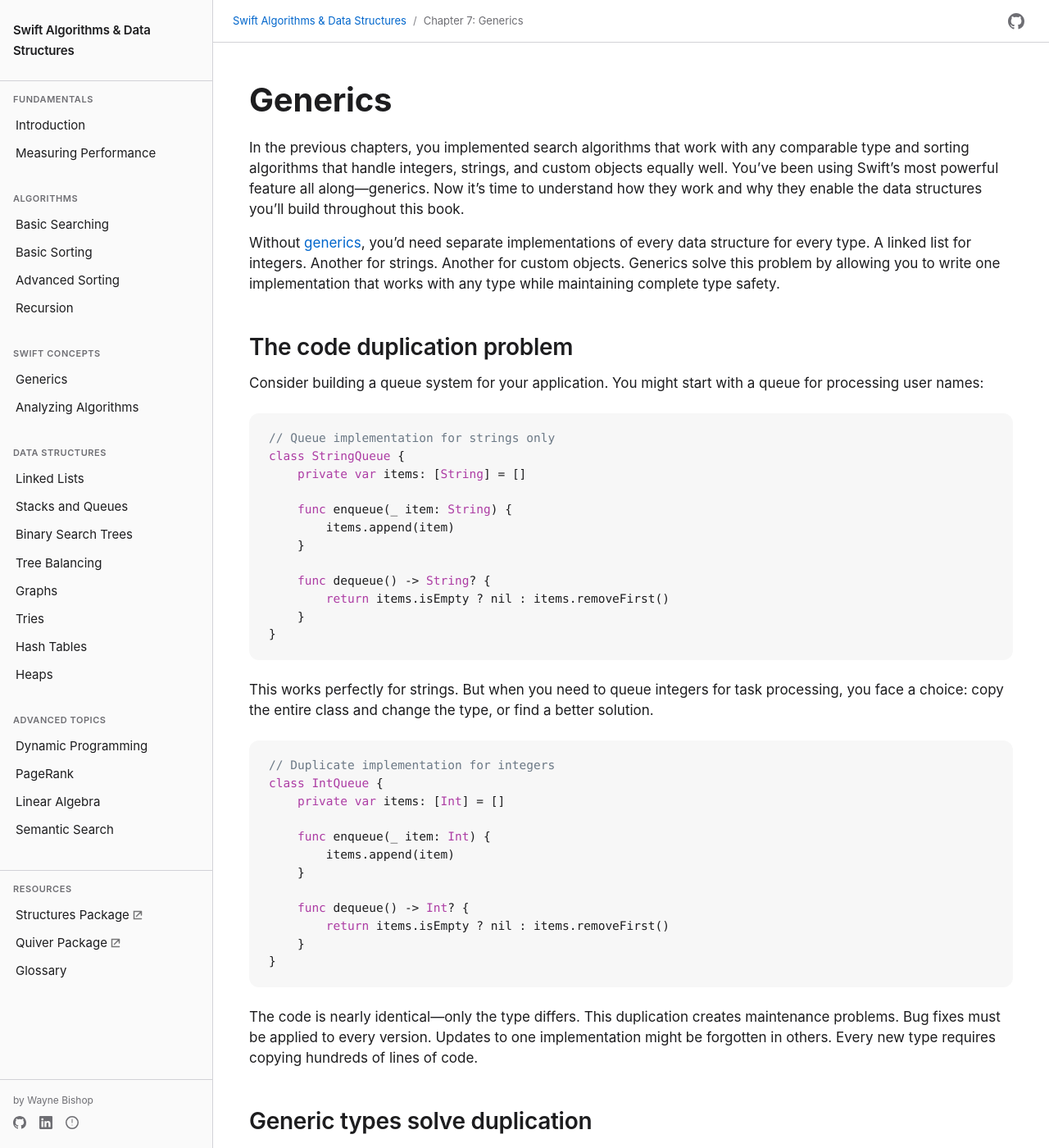
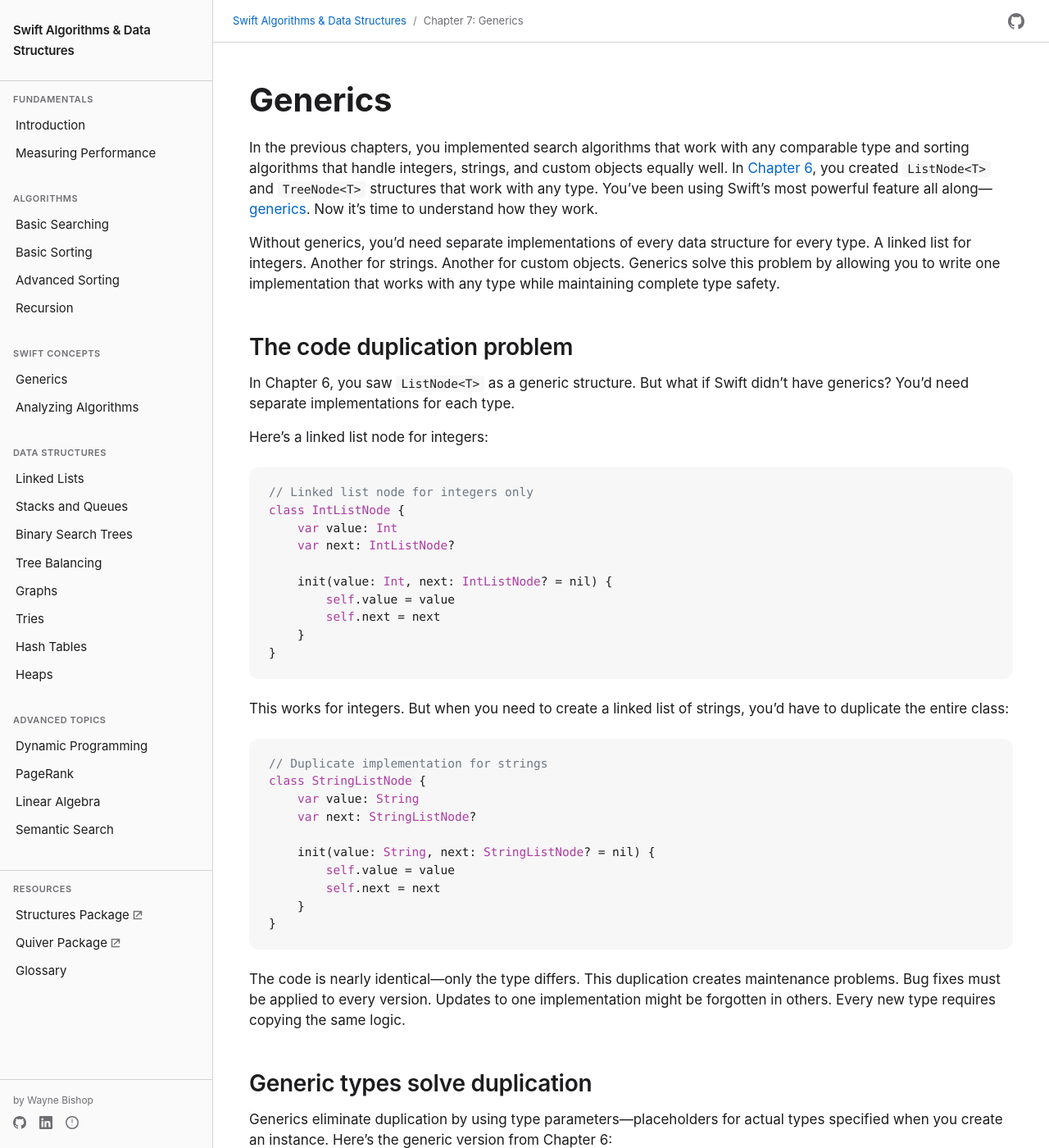
Before and after one commit to waynewbishop/swift-algorithms, a Jekyll site: the page built from 07-generics.md, in a window 1280 px wide and 1400 px high. Shown: the whole window at 82% size. Built offline with Jekyll 4.4.1, drawn with Linux system fonts in a browser that asks for light colours; some of the changed text lies outside the part shown.

Commit message:
Fix Chapter 7: Remove Queue example (not yet introduced)
- Replaced Queue<Element> with ListNode<T> from Chapter 6
- Now uses only concepts from chapters 1-6
- IntListNode vs StringListNode shows duplication problem
- ListNode<T> from Chapter 6 shows generic solution
- All other examples from chapters 3-5 (search, sort algorithms)
- TreeNode<T> from Chapter 6 for recursive generics
- 407 lines (consistent with preceding chapters)

````diff
--- a/07-generics.md
+++ b/07-generics.md
@@ -10,79 +10,74 @@ description: "Build type-safe, reusable code with Swift generics"
 
 # Generics
 
-In the previous chapters, you implemented search algorithms that work with any comparable type and sorting algorithms that handle integers, strings, and custom objects equally well. You've been using Swift's most powerful feature all along—generics. Now it's time to understand how they work and why they enable the data structures you'll build throughout this book.
+In the previous chapters, you implemented search algorithms that work with any comparable type and sorting algorithms that handle integers, strings, and custom objects equally well. In [Chapter 6](06-recursion.md), you created `ListNode<T>` and `TreeNode<T>` structures that work with any type. You've been using Swift's most powerful feature all along—[generics](glossary#generic). Now it's time to understand how they work.
 
-Without [generics](glossary#generic), you'd need separate implementations of every data structure for every type. A linked list for integers. Another for strings. Another for custom objects. Generics solve this problem by allowing you to write one implementation that works with any type while maintaining complete type safety.
+Without generics, you'd need separate implementations of every data structure for every type. A linked list for integers. Another for strings. Another for custom objects. Generics solve this problem by allowing you to write one implementation that works with any type while maintaining complete type safety.
 
 ## The code duplication problem
 
-Consider building a queue system for your application. You might start with a queue for processing user names:
+In Chapter 6, you saw `ListNode<T>` as a generic structure. But what if Swift didn't have generics? You'd need separate implementations for each type.
+
+Here's a linked list node for integers:
 
 ```swift
-// Queue implementation for strings only
-class StringQueue {
-    private var items: [String] = []
+// Linked list node for integers only
+class IntListNode {
+    var value: Int
+    var next: IntListNode?
 
-    func enqueue(_ item: String) {
-        items.append(item)
-    }
-
-    func dequeue() -> String? {
-        return items.isEmpty ? nil : items.removeFirst()
+    init(value: Int, next: IntListNode? = nil) {
+        self.value = value
+        self.next = next
     }
 }
 ```
 
-This works perfectly for strings. But when you need to queue integers for task processing, you face a choice: copy the entire class and change the type, or find a better solution.
+This works for integers. But when you need to create a linked list of strings, you'd have to duplicate the entire class:
 
 ```swift
-// Duplicate implementation for integers
-class IntQueue {
-    private var items: [Int] = []
+// Duplicate implementation for strings
+class StringListNode {
+    var value: String
+    var next: StringListNode?
 
-    func enqueue(_ item: Int) {
-        items.append(item)
-    }
-
-    func dequeue() -> Int? {
-        return items.isEmpty ? nil : items.removeFirst()
+    init(value: String, next: StringListNode? = nil) {
+        self.value = value
+        self.next = next
     }
 }
 ```
 
-The code is nearly identical—only the type differs. This duplication creates maintenance problems. Bug fixes must be applied to every version. Updates to one implementation might be forgotten in others. Every new type requires copying hundreds of lines of code.
+The code is nearly identical—only the type differs. This duplication creates maintenance problems. Bug fixes must be applied to every version. Updates to one implementation might be forgotten in others. Every new type requires copying the same logic.
 
 ## Generic types solve duplication
 
-Generics eliminate duplication by using type parameters—placeholders for actual types specified when you create an instance:
+Generics eliminate duplication by using type parameters—placeholders for actual types specified when you create an instance. Here's the generic version from Chapter 6:
 
 ```swift
-// Single generic queue implementation works with any type
-class Queue<Element> {
-    private var items: [Element] = []
+// Single generic implementation works with any type
+class ListNode<T> {
+    var value: T
+    var next: ListNode<T>?
 
-    func enqueue(_ item: Element) {
-        items.append(item)
-    }
-
-    func dequeue() -> Element? {
-        return items.isEmpty ? nil : items.removeFirst()
+    init(value: T, next: ListNode<T>? = nil) {
+        self.value = value
+        self.next = next
     }
 }
 
 // Same implementation, different types
-let stringQueue = Queue<String>()
-stringQueue.enqueue("Alice")
-
-let intQueue = Queue<Int>()
-intQueue.enqueue(42)
+let intNode = ListNode(value: 42)
+let stringNode = ListNode(value: "Hello")
 ```
 
-One implementation maintains type safety across all uses. Swift ensures you can't accidentally mix types—trying to enqueue an integer into a string queue produces a compile-time error. You maintain type safety while eliminating duplication.
+One implementation maintains type safety across all uses. Swift ensures you can't accidentally mix types—trying to set an integer node's `next` to a string node produces a compile-time error. You maintain type safety while eliminating duplication.
+
+The `<T>` syntax defines a type parameter—a placeholder that gets replaced with an actual type when you create an instance. When you write `ListNode<Int>`, Swift replaces every `T` with `Int`. When you write `ListNode<String>`, it replaces every `T` with `String`.
 
 ## You've already used generics
 
-Every search and sorting algorithm from previous chapters uses generics. Let's examine what you've been writing:
+Every search and sorting algorithm from previous chapters uses generics. Let's examine what you've been writing.
 
 ### Generic search from Chapter 3
 
@@ -130,7 +125,7 @@ extension Array where Element: Comparable {
 ["dog", "cat", "bird"].bubbleSort()  // ["bird", "cat", "dog"]
 ```
 
-The `where Element: Comparable` clause constrains the generic `Element` type to types that support comparison operators. This allows using `>` and `<` in the sorting logic.
+The `where Element: Comparable` clause constrains the generic `Element` type to types that support comparison operators. This allows using `>` in the sorting logic.
 
 ## Type parameter naming
 
@@ -138,9 +133,9 @@ Generic types use angle brackets to define type parameters. While `T` is common,
 
 ```swift
 // All equivalent - T is not a keyword
-struct Container<T> { var item: T }
-struct Container<Element> { var item: Element }
-struct Container<Value> { var item: Value }
+class ListNode<T> { var value: T }
+class ListNode<Element> { var value: Element }
+class ListNode<Value> { var value: Value }
 ```
 
 Swift's standard library uses descriptive names:
@@ -148,10 +143,15 @@ Swift's standard library uses descriptive names:
 - `Dictionary<Key, Value>` - key-value pairs use descriptive names
 - `Optional<Wrapped>` - the wrapped value inside an Optional
 
-For this book's data structures:
-- Use `Element` for collections (linked lists, stacks, queues)
-- Use `T` for simple generic types
-- Use descriptive names when clarity matters (Key, Value)
+**Common naming conventions:**
+
+| Convention | Usage | Example |
+|------------|-------|---------|
+| `T` | Single generic parameter | `class ListNode<T>` |
+| `Element` | Collection types | `Array<Element>` |
+| `Key`, `Value` | Dictionary-like types | `Dictionary<Key, Value>` |
+
+For the data structures you'll build in upcoming chapters, use `Element` for collections and `T` for simple generic types.
 
 ## Protocol constraints
 
@@ -172,6 +172,8 @@ func areEqual<T: Equatable>(_ first: T, _ second: T) -> Bool {
     return first == second
 }
 ```
+
+The constraint `T: Equatable` means "T can be any type, as long as it conforms to the Equatable protocol."
 
 ### Equatable protocol
 
@@ -223,7 +225,7 @@ Types conforming to Comparable automatically conform to Equatable, since orderin
 
 ### Hashable protocol
 
-[Hashable](glossary#hashable) enables types to be used in Sets and as Dictionary keys. You'll use this extensively in Chapter 14 (Hash Tables) and Chapter 12 (Graphs):
+[Hashable](glossary#hashable) enables types to be used in Sets and as Dictionary keys. While you haven't built hash tables yet, you can use Swift's built-in Set and Dictionary types:
 
 ```swift
 // Generic function requiring Hashable for Set usage
@@ -243,7 +245,7 @@ func removeDuplicates<T: Hashable>(_ array: [T]) -> [T] {
 removeDuplicates([1, 2, 2, 3, 1, 4])  // [1, 2, 3, 4]
 ```
 
-Types conforming to Hashable automatically conform to Equatable.
+Types conforming to Hashable automatically conform to Equatable. You'll learn how hash tables work in Chapter 14.
 
 ## Where clauses for conditional functionality
 
@@ -269,7 +271,7 @@ extension Array where Element: Comparable {
 [1, 3, 2, 4].isSorted()  // false
 ```
 
-You can specify multiple constraints:
+You can specify multiple constraints using the `&` operator:
 
 ```swift
 // Extension requiring both Comparable and Hashable
@@ -283,9 +285,9 @@ extension Array where Element: Comparable & Hashable {
 [3, 1, 2, 1, 3, 2].sortedUnique()  // [1, 2, 3]
 ```
 
-## Building generic data structures
+## Understanding recursive generic types
 
-Generic types become essential when building recursive data structures. In Chapter 6, you saw why linked lists and trees require classes rather than structs:
+In Chapter 6, you learned why recursive data structures require classes rather than structs. Let's examine how generics work with recursive types:
 
 ```swift
 // Generic linked list node from Chapter 6
@@ -298,43 +300,41 @@ class ListNode<T> {
         self.next = next
     }
 }
-
-// Works with any type
-let intList = ListNode(value: 1, next: ListNode(value: 2))
-let stringList = ListNode(value: "first", next: ListNode(value: "second"))
 ```
 
-The `<T>` parameter makes this node work with any type. When you create `ListNode<Int>`, Swift generates specialized code for integers. When you create `ListNode<String>`, it generates specialized code for strings—all from one generic definition.
+Notice how the generic parameter flows through the entire structure. `ListNode<T>` contains a property of type `ListNode<T>?`. When you create `ListNode<Int>`, Swift generates specialized code where both `value` is `Int` and `next` is `ListNode<Int>?`. The type safety extends through the entire recursive structure.
 
 ### Generic tree nodes
+
+The same principle applies to tree structures from Chapter 6:
 
 ```swift
 // Generic binary tree node from Chapter 6
 class TreeNode<T> {
-    var value: T
+    var value: T?
     var left: TreeNode<T>?
     var right: TreeNode<T>?
 
-    init(value: T) {
+    init(value: T?) {
         self.value = value
     }
 }
 
 // Recursive traversal works with any type
 func printTree<T>(_ node: TreeNode<T>?) {
-    guard let node = node else { return }
+    guard let node = node, let value = node.value else { return }
 
     printTree(node.left)
-    print(node.value)
+    print(value)
     printTree(node.right)
 }
 ```
 
-Notice how the generic parameter flows through the entire structure. `TreeNode<T>` contains properties of type `TreeNode<T>?`, creating a type-safe recursive structure.
+The generic parameter `T` appears throughout the structure. Each `TreeNode<T>` has left and right children of the same type—`TreeNode<T>?`. This maintains type consistency through the entire tree.
 
 ## Combining protocol constraints
 
-Many algorithms require multiple capabilities. Quicksort from Chapter 5 needs elements that can be compared and swapped:
+Many algorithms require multiple capabilities. Quicksort from Chapter 5 needs elements that can be compared:
 
 ```swift
 // Quicksort requires Comparable for comparisons
@@ -380,8 +380,8 @@ The `Comparable` constraint enables `<=` comparison in the partitioning logic. T
 Generics in Swift have zero runtime overhead. The compiler generates specialized code for each concrete type you use—a process called monomorphization. When you write:
 
 ```swift
-let intQueue = Queue<Int>()
-let stringQueue = Queue<String>()
+let intNode = ListNode<Int>(value: 42)
+let stringNode = ListNode<String>(value: "Hello")
 ```
 
 The compiler generates two separate, optimized implementations—one for Int, one for String. Your generic code runs as fast as if you had written type-specific versions manually, but you only maintain one implementation.
@@ -390,14 +390,18 @@ The compiler generates two separate, optimized implementations—one for Int, on
 
 Understanding generics prepares you for the data structures in upcoming chapters. Each uses generics to provide type-safe, reusable implementations:
 
-**Chapter 9: Linked Lists** - Generic nodes linking to nodes of the same type
-**Chapter 10: Stacks and Queues** - Generic collections you explored in this chapter
-**Chapter 11: Binary Search Trees** - Generic tree nodes with comparable elements
+**Chapter 9: Linked Lists** - Build complete linked list structures using the `ListNode<T>` pattern from Chapter 6
+
+**Chapter 10: Stacks and Queues** - Generic collections with constrained element types
+
+**Chapter 11: Binary Search Trees** - Extend the `TreeNode<T>` structure with search and insertion algorithms
+
 **Chapter 12: Graphs** - Generic vertices and edges working with any type
+
 **Chapter 13: Tries** - Generic prefix trees for efficient string operations
-**Chapter 14: Hash Tables** - Generic key-value storage requiring Hashable
+
+**Chapter 14: Hash Tables** - Generic key-value storage requiring Hashable elements
+
 **Chapter 15: Heaps** - Generic priority queues with comparable elements
 
-Every data structure in this book uses the same generic patterns you've learned here. The search and sorting algorithms from Chapters 3-5 demonstrated generics in action. Now you understand the mechanism behind that flexibility—type parameters, protocol constraints, and where clauses working together to enable reusable, type-safe code.
-
-When you implement a linked list in Chapter 9, you'll write `LinkedList<Element>` once and use it with any type. When you build a binary search tree in Chapter 11, `TreeNode<T: Comparable>` will work with integers, strings, or custom types. This is the power of generics—write once, use everywhere, with complete type safety and zero performance penalty.
+Every data structure in this book uses the same generic patterns you've learned here. The search and sorting algorithms from Chapters 3-5 demonstrated generics in action. The recursive structures from Chapter 6 showed how generics work with self-referential types. Now you understand the mechanism—type parameters, protocol constraints, and where clauses working together to enable reusable, type-safe code with zero performance penalty.
````
Also changed, not shown: other parts of 07-generics.md (+1 -1 lines).
